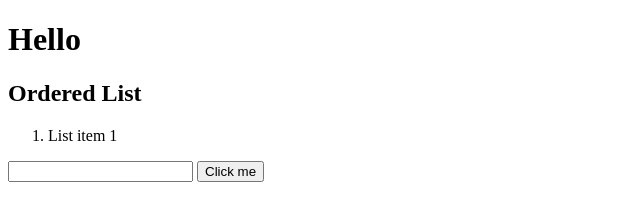
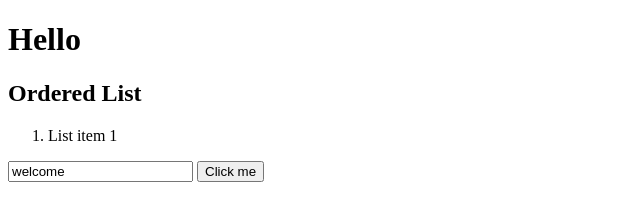
Before and after one commit to chenmichael2/javascript-brushup, a plain HTML site: page index.html in a window 1280 px wide. Shown: the full height of the page, 0-640 px from the left. Drawn offline with Linux system fonts and the light colour scheme.

Commit message:
trying to change value of input

```diff
--- a/index.html
+++ b/index.html
@@ -18,7 +18,7 @@
         <li>List item 1</li>
     </ol>
     <form method="POST">
-        <input type="text" class="input-field">
+        <input type="text" class="input-field" value="welcome">
         <button onclick=click class="input-button">Click me</button>
     </form>
 
```
